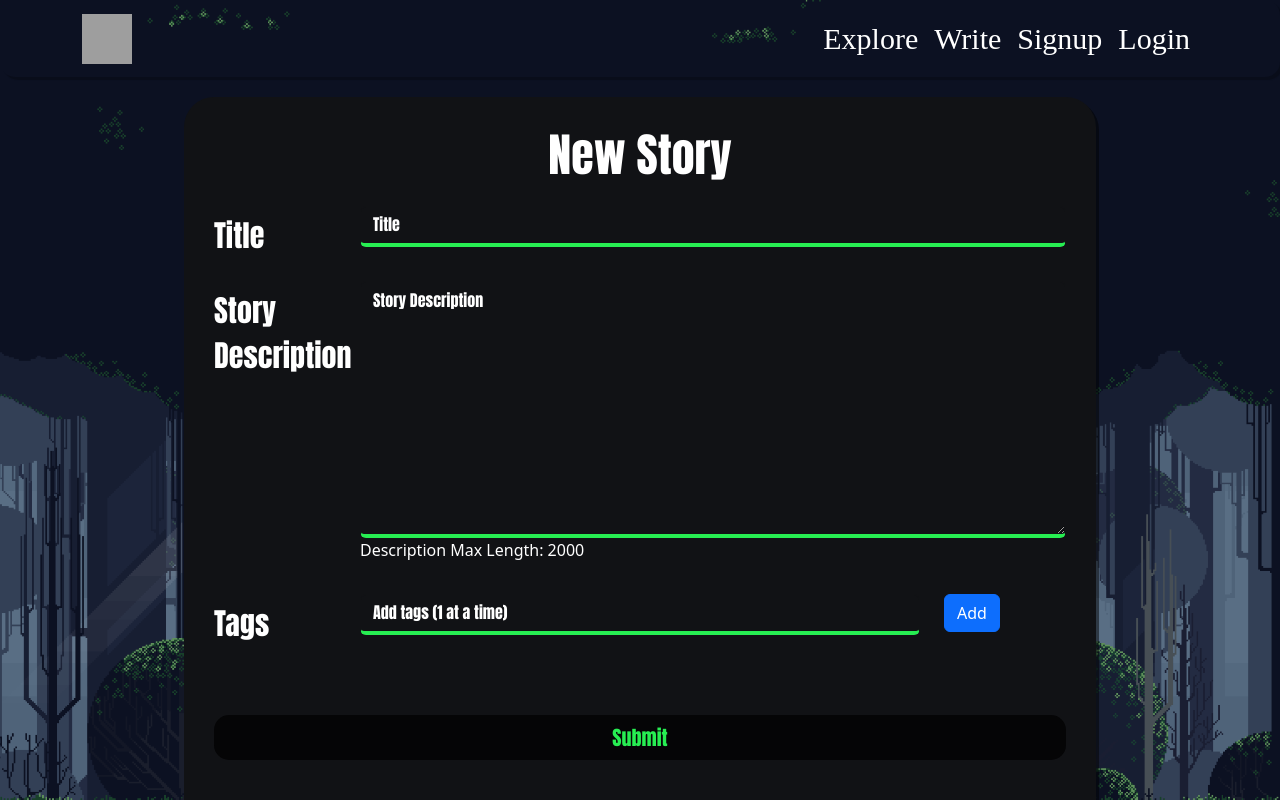
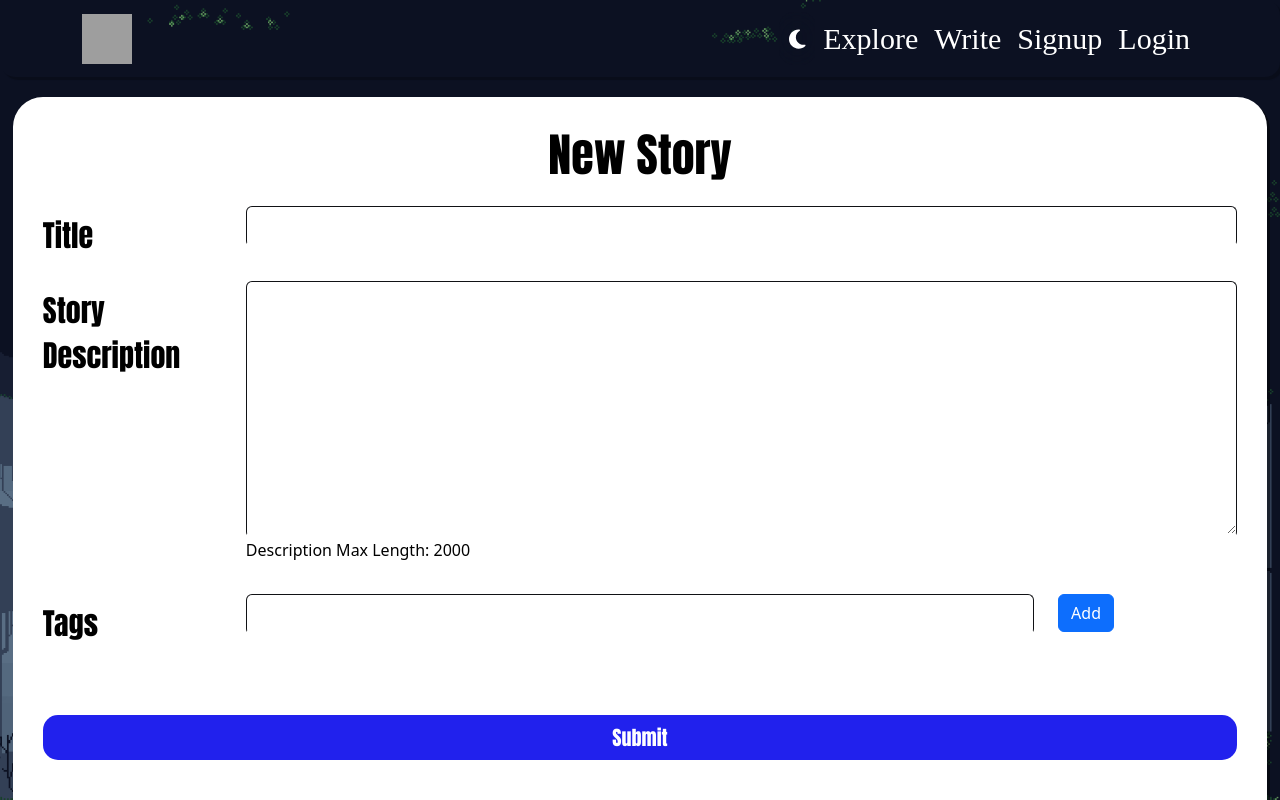
Before and after one commit to DiegoAndradeD/OwlsPost, a React (Vite) app in the folder OwlsPostReact/: page /addStory in a window 1280 px wide. Shown: the top 800 px of the page. Built offline with nearby package versions, Linux system fonts and the light colour scheme; grey boxes are pictures that could not be loaded; a web font is replaced by a local one.

Commit message:
Changes in dark/bright mode
Mode button moved to navbar
Index, User Stories and Story form  dark/bright mode implemented

```diff
--- a/OwlsPostReact/src/components/Index.tsx
+++ b/OwlsPostReact/src/components/Index.tsx
@@ -1,13 +1,12 @@
+import axios from "axios";
+import DOMPurify from "dompurify";
 import React, { useEffect, useState } from "react";
 import { Link, useNavigate } from "react-router-dom";
-import axios from "axios";
-import owlIcon from '../assets/owlIcon.png';
-import '../styles/Index.css'
-import searchIcon from '../assets/lupa.png'
 import Cookies from "universal-cookie";
-import DOMPurify from "dompurify";
-import { FontAwesomeIcon } from "@fortawesome/react-fontawesome";
-import { faMoon, faSun } from "@fortawesome/free-solid-svg-icons";
+import searchIcon from '../assets/lupa.png';
+import '../styles/Index.css';
+import { useTheme } from './ThemeContext';
+
 
 interface Story {
   id: number;
@@ -97,6 +96,7 @@ const StoryContainer: React.FC<{ story: Story;}> = ({ story }) => {
 };
 
 const Index: React.FC = () => {
+
   const navigate = useNavigate();
 
   const [state, setState] = useState<UserStoriesStates>({
@@ -106,6 +106,9 @@ const Index: React.FC = () => {
     invertedColors: document.documentElement.classList.contains('dark-mode'),
     filter: '',
   });
+
+  const { darkMode } = useTheme();
+
 
   useEffect(() => {
     const cookies = new Cookies();
@@ -189,32 +192,11 @@ const Index: React.FC = () => {
     }
   };
 
-  const ToggleColorsButton: React.FC<{ onClick: () => void }> = ({ onClick }) => {
-    return (
-      <button onClick={onClick} id='toggleColorBtn'>
-        {state.invertedColors ? (
-          <>
-          <FontAwesomeIcon icon={faSun} /> Change to Bright Mode
 
-          </>
-        ) : (
-          <>
-          <FontAwesomeIcon icon={faMoon} /> Change to Dark Mode
-
-          </>
-        )}
-      </button>
-    );
-  };
-
-
-  const mainContainerClass = state.invertedColors
-    ? 'invertedColors'
-    : '';
+  const index_mainContainerClass = darkMode ? 'dark-mode' : '';
 
   return (
-    <div className="mainDiv">
-      <ToggleColorsButton onClick={toggleColors} />
+    <div className={`Index_mainDiv ${index_mainContainerClass}`}>
       <WelcomeText />
       <SearchBar
         search={state.search}
@@ -223,7 +205,7 @@ const Index: React.FC = () => {
         filter={state.filter}
         onFilterChange={onFilterChange}
       />
-      <div className={mainContainerClass} id='mainStoriesContainer'>
+      <div className={index_mainContainerClass} id='index_mainContainerClass'>
         {state.stories.map((story) => (
           <StoryContainer key={story.id} story={story}  />
         ))}
--- a/OwlsPostReact/src/components/Navbar.tsx
+++ b/OwlsPostReact/src/components/Navbar.tsx
@@ -5,7 +5,9 @@ import owlIcon from '../assets/owlIcon.png';
 import '../styles/Navbar.css';
 import Cookies from 'universal-cookie';
 import { FontAwesomeIcon } from '@fortawesome/react-fontawesome';
-import { faBookOpen, faFilePen, faGear, faHeart, faRightFromBracket, faStar, faUsers } from "@fortawesome/free-solid-svg-icons";
+import { faBookOpen, faFilePen, faGear, faHeart, faMoon, faRightFromBracket, faStar, faSun, faUsers } from "@fortawesome/free-solid-svg-icons";
+import { useTheme } from './ThemeContext';
+
 
 interface NavbarState {
   isLoggedIn: boolean;
@@ -68,6 +70,7 @@ const Navbar: React.FC = () => {
     isLoggedIn: false,
     username: '',
   });
+  const { darkMode, toggleTheme } = useTheme();
 
   const navigate = useNavigate();
 
@@ -116,15 +119,27 @@ const Navbar: React.FC = () => {
   };
 
   return (
-    <div>
+    <div className="navbar_mainContainer">
       <nav className="navbar navbar-expand-lg navbar-dark" id="navbar">
         <div className="container">
           <Link className="navbar-brand d-flex align-items-center" to="/" id='HeaderTitle'><img id="owlIcon" src={owlIcon} alt="owlIcon" /></Link>
+
           <button className="navbar-toggler" type="button" data-bs-toggle="collapse" data-bs-target="#navbarNav" aria-controls="navbarNav" aria-expanded="false" aria-label="Toggle navigation">
             <span className="navbar-toggler-icon"></span>
           </button>
           <div className="collapse navbar-collapse" id="navbarNav">
             <ul className="navbar-nav ms-auto">
+            <button onClick={toggleTheme} id='toggleColorBtn'>
+              {darkMode ? (
+                <>
+                  <FontAwesomeIcon icon={faSun} />
+                </>
+              ) : (
+                <>
+                  <FontAwesomeIcon icon={faMoon} />
+                </>
+              )}
+            </button>
               <li className="nav-item">
                 <Link className="nav-link" to="/" id='navText'>Explore</Link>
               </li>
--- a/OwlsPostReact/src/components/Story_Components/StoryForm.tsx
+++ b/OwlsPostReact/src/components/Story_Components/StoryForm.tsx
@@ -4,6 +4,7 @@ import axios from "axios";
 import DOMPurify from "dompurify";
 import '../../styles/Story_Styles/StoryForm.css'
 import { useNavigate } from "react-router-dom";
+import { useTheme } from '../ThemeContext';
 
 interface StoryFormState {
   title: string;
@@ -16,7 +17,7 @@ interface StoryFormState {
 }
 
 const CharacterCounter: React.FC<{ remainingChars: number }> = ({ remainingChars }) => {
-  return <p>Description Max Length: <span>{remainingChars}</span></p>;
+  return <p id="storyForm_CharsCounter">Description Max Length: <span>{remainingChars}</span></p>;
 };
 
 const TextInputField: React.FC<{
@@ -26,7 +27,7 @@ const TextInputField: React.FC<{
   onChange: (value: string) => void;
 }> = ({ id, placeholder, value, onChange }) => {
   return (
-    <div className="mb-3 row" id="dataContainer">
+    <div className="mb-3 row">
       <label htmlFor={id} className="col-sm-2 col-form-label">{placeholder}</label>
       <div className="col-sm-10">
         <input
@@ -50,7 +51,7 @@ const TextAreaField: React.FC<{
   remainingChars: number;
 }> = ({ id, placeholder, value, onChange, remainingChars }) => {
   return (
-    <div className="mb-3 row" id="dataContainer">
+    <div className="mb-3 row">
       <label htmlFor={id} className="col-sm-2 col-form-label">{placeholder}</label>
       <div className="col-sm-10">
         <textarea
@@ -69,6 +70,8 @@ const TextAreaField: React.FC<{
 
 const StoryForm: React.FC = () => {
   const navigate = useNavigate();
+  const { darkMode } = useTheme();
+
   const [state, setState] = useState<StoryFormState>({
     title: '',
     description: '',
@@ -149,12 +152,13 @@ const StoryForm: React.FC = () => {
     navigate('/user_stories');
   }
 
+  const storyFormContainer = darkMode ? 'dark-mode' : '';
+
   return (
-    <div className="container" id="storyFormContainer">
-      <div className="row justify-content-center">
+    <div className={`StoryForm_mainDiv ${storyFormContainer}`}>
         <div className="col-md-6" id="storyFormWrapper">
           <form onSubmit={handleFormSubmit}>
-            <h2 className="mb-4">New Story</h2>
+            <h2 className="mb-4" id="storyForm-headers-titles">New Story</h2>
             <TextInputField
               id="title"
               placeholder="Title"
@@ -168,7 +172,7 @@ const StoryForm: React.FC = () => {
               onChange={handleDescription}
               remainingChars={state.remainingChars}
             />
-            <div className="mb-3 row" id="dataContainer">
+            <div className="mb-3 row">
               <label htmlFor="tags" className="col-sm-2 col-form-label">Tags</label>
               <div className="col-sm-8">
                 <input
@@ -211,7 +215,6 @@ const StoryForm: React.FC = () => {
           </form>
         </div>
     </div>
-    </div>
   );
 }
 
--- /dev/null
+++ b/OwlsPostReact/src/components/ThemeContext.tsx
@@ -0,0 +1,36 @@
+
+
+import React, { createContext, useContext, useState, ReactNode } from 'react';
+
+interface ThemeContextType {
+  darkMode: boolean;
+  toggleTheme: () => void;
+}
+
+const ThemeContext = createContext<ThemeContextType | undefined>(undefined);
+
+interface ThemeProviderProps {
+  children: ReactNode;
+}
+
+export function ThemeProvider({ children }: ThemeProviderProps) {
+  const [darkMode, setDarkMode] = useState(false);
+
+  const toggleTheme = () => {
+    setDarkMode((prevDarkMode) => !prevDarkMode);
+  };
+
+  return (
+    <ThemeContext.Provider value={{ darkMode, toggleTheme }}>
+      {children}
+    </ThemeContext.Provider>
+  );
+}
+
+export function useTheme() {
+  const context = useContext(ThemeContext);
+  if (context === undefined) {
+    throw new Error('useTheme must be used within a ThemeProvider');
+  }
+  return context;
+}
--- a/OwlsPostReact/src/components/User_Components/UserStories.tsx
+++ b/OwlsPostReact/src/components/User_Components/UserStories.tsx
@@ -3,6 +3,7 @@ import axios from 'axios';
 import Cookies from 'universal-cookie';
 import '../../styles/User_Styles/UserStories.css'
 import { Link } from 'react-router-dom';
+import { useTheme } from '../ThemeContext';
 
 interface Story {
     id: number;
@@ -18,13 +19,7 @@ interface UserStoriesStates {
     invertedColors: boolean;
 }
 
-const ToggleColorsButton: React.FC<{ onClick: () => void }> = ({ onClick }) => {
-    return (
-        <button onClick={onClick} id='toggleColorBtn'>
-            <i className="fa-solid fa-eye-dropper"></i> Change Colors
-        </button>
-    );
-};
+
 
 const StoryContainer: React.FC<{ story: Story; invertedColors: boolean }> = ({ story, invertedColors }) => {
     const h1Class = invertedColors ? 'invertedColors' : '';
@@ -35,7 +30,7 @@ const StoryContainer: React.FC<{ story: Story; invertedColors: boolean }> = ({ s
     }
 
     return (
-        <div className='container' id='storyContainer'>
+        <div className='' id='storyContainer'>
             <Link to={`/story/${story.id}/author/${story.userid}`} id='storyLink'>
                 <h1 id='UserStories_title' className={h1Class}>{capitalizeFirstLetter(story.title)}</h1>
             </Link>
@@ -51,6 +46,8 @@ const UserStories: React.FC = () => {
         stories: [],
         invertedColors: false,
     });
+
+    const { darkMode } = useTheme();
 
     useEffect(() => {
         const cookies = new Cookies();
@@ -83,14 +80,11 @@ const UserStories: React.FC = () => {
         setState({ ...state, invertedColors: !state.invertedColors });
     };
 
-    const mainContainerClass = state.invertedColors
-        ? 'container invertedColors'
-        : 'container';
+    const userStories_mainContainerClass = darkMode ? 'dark-mode' : '';
 
     return (
-        <div>
-            <ToggleColorsButton onClick={toggleColors} />
-            <div className={mainContainerClass} id='mainStoriesContainer'>
+        <div className={`UserStories_mainDiv ${userStories_mainContainerClass}`}>
+        <div className={userStories_mainContainerClass} id='userStories_mainContainerClass'>
                     {state.stories.map(story => (
                         <StoryContainer
                             key={story.id}
--- a/OwlsPostReact/src/main.tsx
+++ b/OwlsPostReact/src/main.tsx
@@ -1,10 +1,13 @@
 import React from 'react'
 import ReactDOM from 'react-dom/client'
 import App from './App.tsx'
+import { ThemeProvider } from './components/ThemeContext.tsx'
 
 
 ReactDOM.createRoot(document.getElementById('root')!).render(
   <React.StrictMode>
-    <App />
+    <ThemeProvider>
+      <App />
+    </ThemeProvider>
   </React.StrictMode>,
 )
--- a/OwlsPostReact/src/styles/Navbar.css
+++ b/OwlsPostReact/src/styles/Navbar.css
@@ -7,6 +7,10 @@
 
 #owlIcon:hover {
     filter: saturate(170%);
+}
+
+.navbar_mainContainer {
+
 }
 
 #navbar {
@@ -50,14 +54,14 @@ button {
     align-items: center;
     text-decoration: none;
     padding: 10px 20px;
-    color: #0FC2C0;
+    color: #F2075D;
     font-size: 26px;
     font-family: 'Imbue', serif;
     font-weight: 600;
 }
 
 #menuDrop li a #user_menu_icons {
-    color: white;
+    color: #181240;
     margin: auto;
     font-size: 24px;
     margin-right: 10px;
@@ -97,7 +101,20 @@ button {
     animation: shine 1s linear infinite;
 }
 
+#toggleColorBtn {
+    margin: auto;
+    padding: 10px;
+    border-radius: 15px;
+    backdrop-filter: blur(20px);
+    font-size: 22px;
+    font-weight: 600;
+    width: 15%;
+    color: white;
+}
 
+#toggleColorBtn:hover {
+    color:  #8A26A6;
+}
 
 
 @keyframes shine {
--- a/OwlsPostReact/src/styles/Story_Styles/StoryForm.css
+++ b/OwlsPostReact/src/styles/Story_Styles/StoryForm.css
@@ -1,14 +1,54 @@
-#storyFormContainer {
-   margin-top: 20px;
+:root {
+    --storyForm-background-color-light: #fff;
+    --storyForm-text-color-light: black;
+    --storyForm-background-color-dark: #fff;
+    --storyForm-text-color-dark: #fff;
+    --storyForm-input-background-color-light: gray;
+    --storyForm-button-background-light: rgb(33, 33, 237);
+    --storyForm-button-color-light: #fff;
+    --storyForm-button-background-dark: #050506;
+    --storyForm-button-color-dark: #27EE52;
+    --storyForm-border-color-light: #fff;
+  }
+
+  .dark-mode {
+    --storyForm-background-color-light: #fff;
+    --storyForm-text-color-light: #fff;
+    --storyForm-background-color-dark: #111215;
+    --storyForm-text-color-dark: #fff;
+    --storyForm-border-color-light: #27EE52;
+  }
+
+  body {
+    margin: 0;
+    padding: 0;
+    background-color: var(--storyForm-background-color-light);
+    color: var(--storyForm-text-color-light);
+  }
+
+  .StoryForm_mainDiv {
+    display: flex;
+    justify-content: center;
+    align-items: center;
   }
 
   #storyFormWrapper {
-    background-color: #111215;
-    width: 80%;
-    height: 850px;
+    background-color: var(--storyForm-background-color-dark);
+    width: 98%;
+    height: 846px;
     padding: 30px;
     border-radius: 30px;
     box-shadow: 3px 3px rgba(0, 0, 0, 0.481);
+    margin: 20px auto;
+    overflow: hidden;
+  }
+
+  #storyForm-headers-titles {
+    color: var(--storyForm-text-color-light);
+  }
+
+  label {
+    color: var(--storyForm-text-color-light);
   }
 
   #storyFormWrapper form {
@@ -19,15 +59,13 @@
   #storyFormWrapper form label  {
     font-family: 'Anton', sans-serif;
     font-size: 30px;
-
   }
 
-
   #storyFormWrapper form input,  #storyFormWrapper form textarea{
-    background-color: #111215;
     border: 1px solid #111215;
-    border-bottom: 4px solid #27EE52;
-    color: white;
+    border-bottom: 4px solid var(--storyForm-border-color-light);
+    color: var(--storyForm-text-color-light);
+    background-color: var(--storyForm-background-color-dark);
   }
 
   #storyFormWrapper form input::placeholder, #storyFormWrapper form textarea::placeholder {
@@ -48,12 +86,13 @@
     width: 100%;
     height: 45px;
     border-radius: 15px;
-    color: #27EE52;
-    background-color: #050506;
+    color: var(--storyForm-button-color-light);
+    background-color: var(--storyForm-button-background-light);
   }
 
-#storyFormWrapper form button:hover {
-    background-color: #05050671;
+  #storyFormWrapper form .storyForm_submit_btn.dark-mode {
+    background-color: var(--storyForm-button-background-dark);
+    color: var(--storyForm-button-color-dark);
   }
 
   p {
@@ -80,3 +119,7 @@ p {
     color: red;
     background-color: white;
   }
+
+  #storyForm_CharsCounter {
+    color: var(--storyForm-text-color-light);
+  }
--- a/OwlsPostReact/src/styles/User_Styles/UserStories.css
+++ b/OwlsPostReact/src/styles/User_Styles/UserStories.css
@@ -1,23 +1,46 @@
-#mainStoriesContainer {
+
+:root {
+    --background-color-light: #fff;
+    --text-color-light: black;
+    --background-color-dark: transparent;
+    --text-color-dark: #fff;
+    --input_background-color-light: gray;
+    --button-background-light: #8C1657;
+    --button-color-light: #f27405b1;
+}
+
+.dark-mode {
+    --background-color-light: transparent;
+    --text-color-light: #fff;
+    --background-color-dark: transparent;
+    --text-color-dark: #fff;
+}
+
+.UserStories_mainDiv {
+    display: flex;
+    flex-direction: column;
+    background-color: var(--background-color-light);
+    color: var(--text-color-light);
+}
+
+#userStories_mainContainerClass {
     padding: 10px;
     border: 1px solid black;
-    margin: 10px;
     width: 99%;
-    backdrop-filter: blur(20px);
+    margin: auto;
+    margin-top: 50px;
+
 }
-
-
 
 #storyContainer {
     background: transparent;
     backdrop-filter: blur(20px);
     display: flex;
     flex-direction: column;
-
+    margin-top: 30px;
     margin-bottom: 30px;
     border-bottom: 1px solid black;
-
-
+    border: 1px solid black;
 }
 
 #storyLink {
@@ -31,7 +54,7 @@
 
 #storyContainer #UserStories_title {
     font-family: 'Anton', sans-serif;
-    color: white;
+    color: var(--text-color-light);
     border-bottom: 1px solid black;
     cursor: pointer;
     overflow-wrap: break-word;
@@ -43,7 +66,7 @@
 
 #storyContainer p {
     font-size: 20px;
-    color: white;
+    color: var(--text-color-light);
     font-weight: 500;
     overflow-wrap: break-word;
 }
```
Also changed, not shown: OwlsPostReact/src/styles/Index.css (+6 -14 lines). Lines whose indentation alone changed are shown as unchanged.
